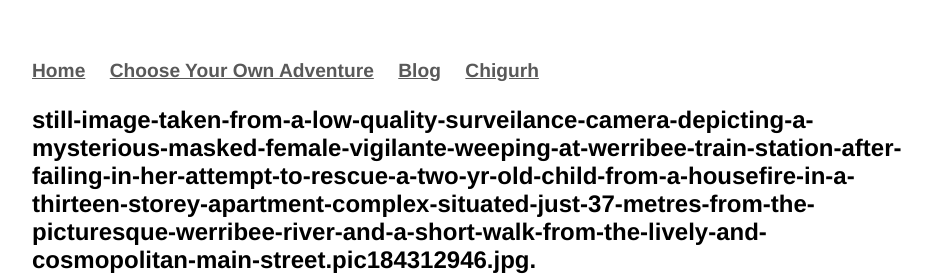
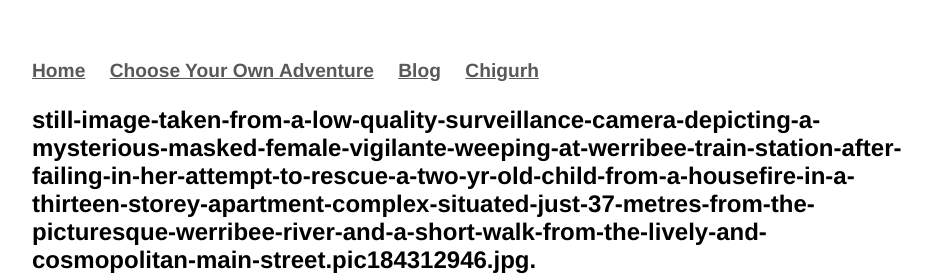
Before and after one commit to Pinelife/pinelife.github.io, a Jekyll site: the page built from Hellhole/Room9.html, in a window 1280 px wide, cut to the strip 0-274 px from the top of the page. Shown: the whole strip, without its empty margins (160-1092 px from the left). Built offline with Jekyll 4.4.1, drawn with Linux system fonts in a browser that asks for light colours.

Commit message:
Update Room9.html

```diff
--- a/Hellhole/Room9.html
+++ b/Hellhole/Room9.html
@@ -2,7 +2,7 @@
 layout: default
 title: Pinelife
 ---
-<h3>still-image-taken-from-a-low-quality-surveilance-camera-depicting-a-mysterious-masked-female-vigilante-weeping-at-werribee-train-station-after-failing-in-her-attempt-to-rescue-a-two-yr-old-child-from-a-housefire-in-a-thirteen-storey-apartment-complex-situated-just-37-metres-from-the-picturesque-werribee-river-and-a-short-walk-from-the-lively-and-cosmopolitan-main-street.pic184312946.jpg.</h3>
+<h3>still-image-taken-from-a-low-quality-surveillance-camera-depicting-a-mysterious-masked-female-vigilante-weeping-at-werribee-train-station-after-failing-in-her-attempt-to-rescue-a-two-yr-old-child-from-a-housefire-in-a-thirteen-storey-apartment-complex-situated-just-37-metres-from-the-picturesque-werribee-river-and-a-short-walk-from-the-lively-and-cosmopolitan-main-street.pic184312946.jpg.</h3>
 <center><img src="https://68.media.tumblr.com/4f46596a91a93ad5fec87ee85bac16d3/tumblr_osigysEY1a1t7rofco1_250.png" align="middle" alt="Oh shit" style="width:40%;"></center>
 <p>Strap yourselves in because, really, this is an intercoursingly good story: it’s about the difference between what I’ll tell people I
   think is right and what I actually do. I want to try something genuinely heroic.
```
